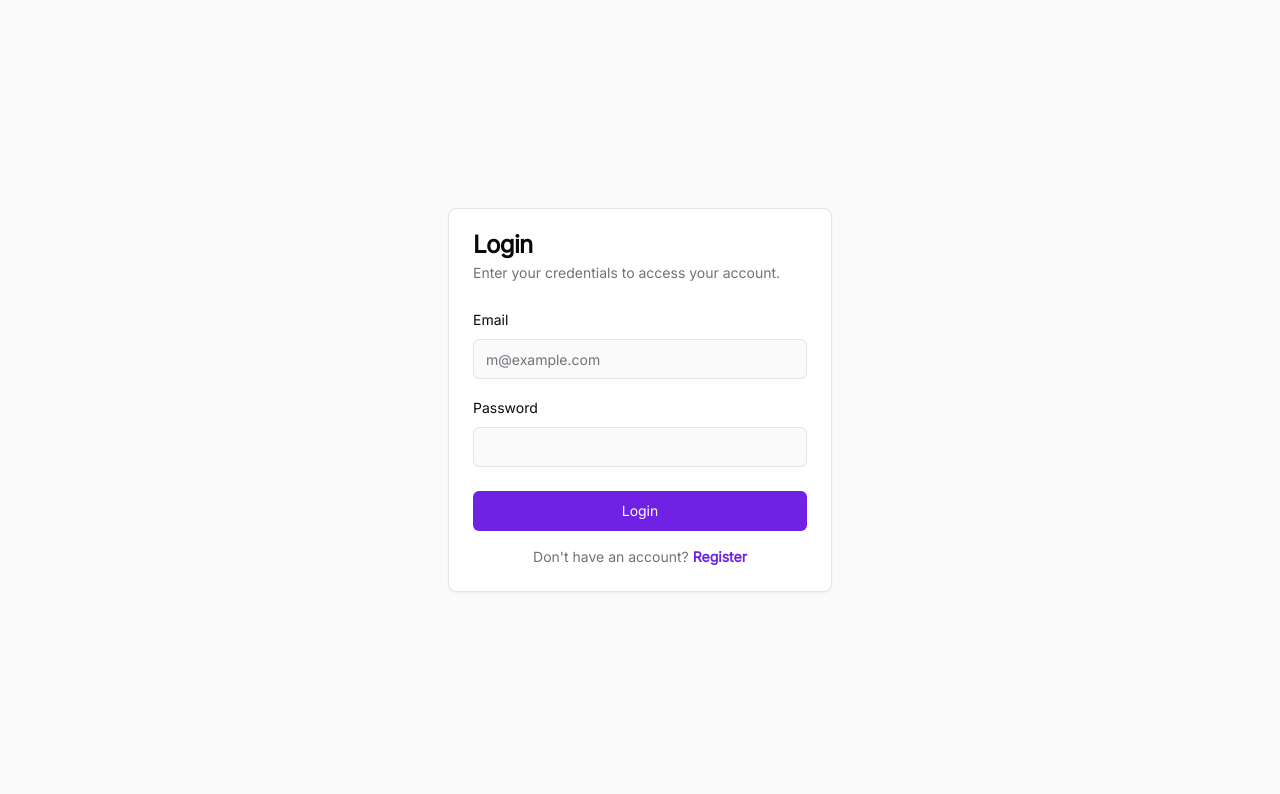
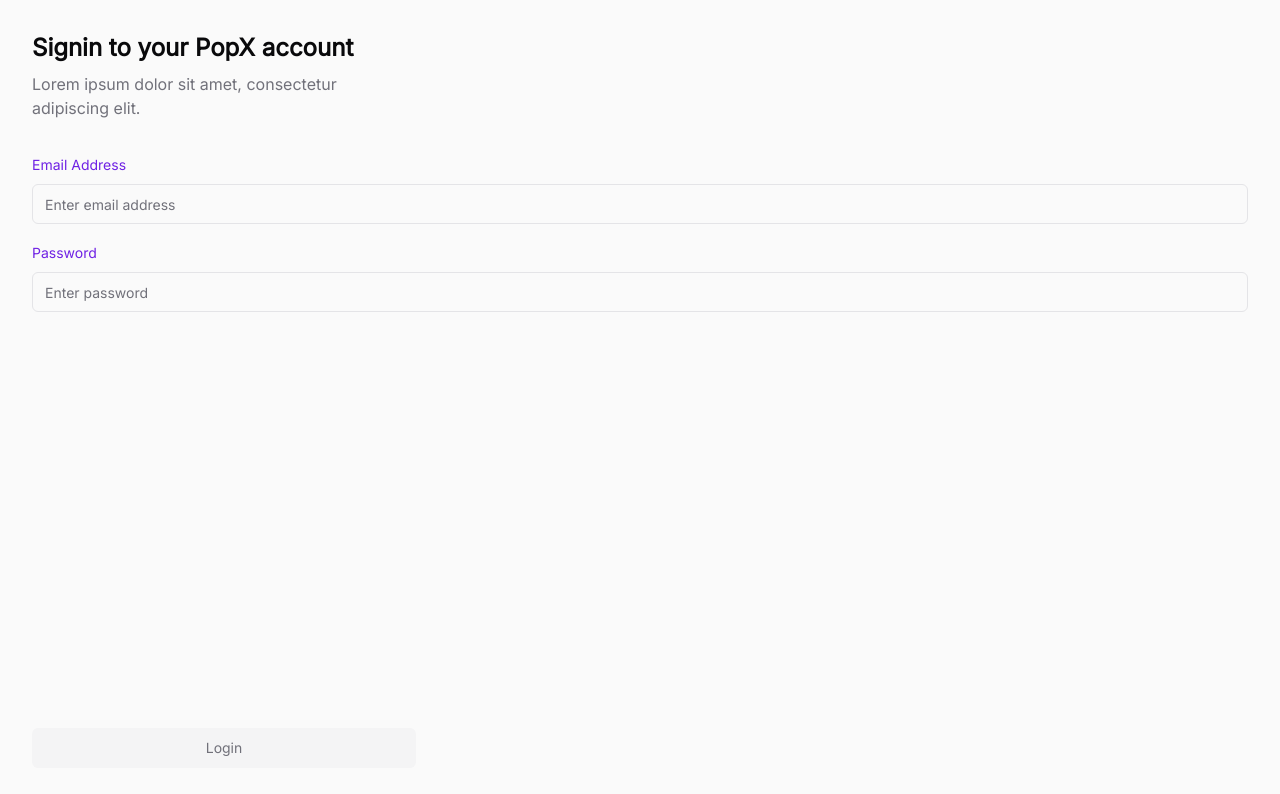
Before and after one commit to prat-dev/popx, a Next.js app: page /login in a window 1280 px wide. Shown: the top 794 px of the page. Built offline with nearby package versions, Linux system fonts and the light colour scheme.

Commit message:
second page

```diff
--- a/src/app/globals.css
+++ b/src/app/globals.css
@@ -12,8 +12,8 @@
     --popover-foreground: 240 10% 3.9%;
     --primary: 264 78% 51%;
     --primary-foreground: 0 0% 100%;
-    --secondary: 261 88% 92%;
-    --secondary-foreground: 264 78% 51%;
+    --secondary: 240 4.8% 95.9%;
+    --secondary-foreground: 240 5.9% 10%;
     --muted: 240 4.8% 95.9%;
     --muted-foreground: 240 3.8% 46.1%;
     --accent: 261 88% 92%;
@@ -47,8 +47,8 @@
     --popover-foreground: 0 0% 98%;
     --primary: 264 78% 51%;
     --primary-foreground: 0 0% 100%;
-    --secondary: 261 88% 92%;
-    --secondary-foreground: 264 78% 51%;
+    --secondary: 240 3.7% 15.9%;
+    --secondary-foreground: 0 0% 98%;
     --muted: 240 3.7% 15.9%;
     --muted-foreground: 240 5% 64.9%;
     --accent: 240 3.7% 15.9%;
--- a/src/app/login/page.tsx
+++ b/src/app/login/page.tsx
@@ -1,37 +1,32 @@
 import { Button } from '@/components/ui/button';
-import { Card, CardContent, CardDescription, CardFooter, CardHeader, CardTitle } from '@/components/ui/card';
 import { Input } from '@/components/ui/input';
 import { Label } from '@/components/ui/label';
-import Link from 'next/link';
 
 export default function LoginPage() {
   return (
-    <div className="flex h-screen items-center justify-center bg-background p-4">
-      <Card className="w-full max-w-sm">
-        <CardHeader>
-          <CardTitle>Login</CardTitle>
-          <CardDescription>Enter your credentials to access your account.</CardDescription>
-        </CardHeader>
-        <CardContent className="space-y-4">
-          <div className="space-y-2">
-            <Label htmlFor="email">Email</Label>
-            <Input id="email" type="email" placeholder="m@example.com" />
-          </div>
-          <div className="space-y-2">
-            <Label htmlFor="password">Password</Label>
-            <Input id="password" type="password" />
-          </div>
-        </CardContent>
-        <CardFooter className="flex flex-col gap-4">
-          <Button className="w-full">Login</Button>
-          <p className="text-sm text-muted-foreground">
-            Don&apos;t have an account?{' '}
-            <Link href="/register" className="font-semibold text-primary">
-              Register
-            </Link>
-          </p>
-        </CardFooter>
-      </Card>
+    <div className="flex h-screen flex-col bg-background p-8">
+      <div className="w-full max-w-sm">
+        <h1 className="text-2xl font-bold text-foreground">
+          Signin to your PopX account
+        </h1>
+        <p className="mt-2 text-muted-foreground">
+          Lorem ipsum dolor sit amet, consectetur adipiscing elit.
+        </p>
+      </div>
+      <div className="mt-8 space-y-4">
+        <div className="space-y-2">
+          <Label htmlFor="email" className="text-primary">Email Address</Label>
+          <Input id="email" type="email" placeholder="Enter email address" />
+        </div>
+        <div className="space-y-2">
+          <Label htmlFor="password"  className="text-primary">Password</Label>
+          <Input id="password" type="password" placeholder="Enter password" />
+        </div>
+      </div>
+       <div className="flex-grow"></div>
+      <div className="w-full max-w-sm space-y-2">
+        <Button variant="secondary" className="w-full bg-muted text-muted-foreground">Login</Button>
+      </div>
     </div>
   );
 }
```
